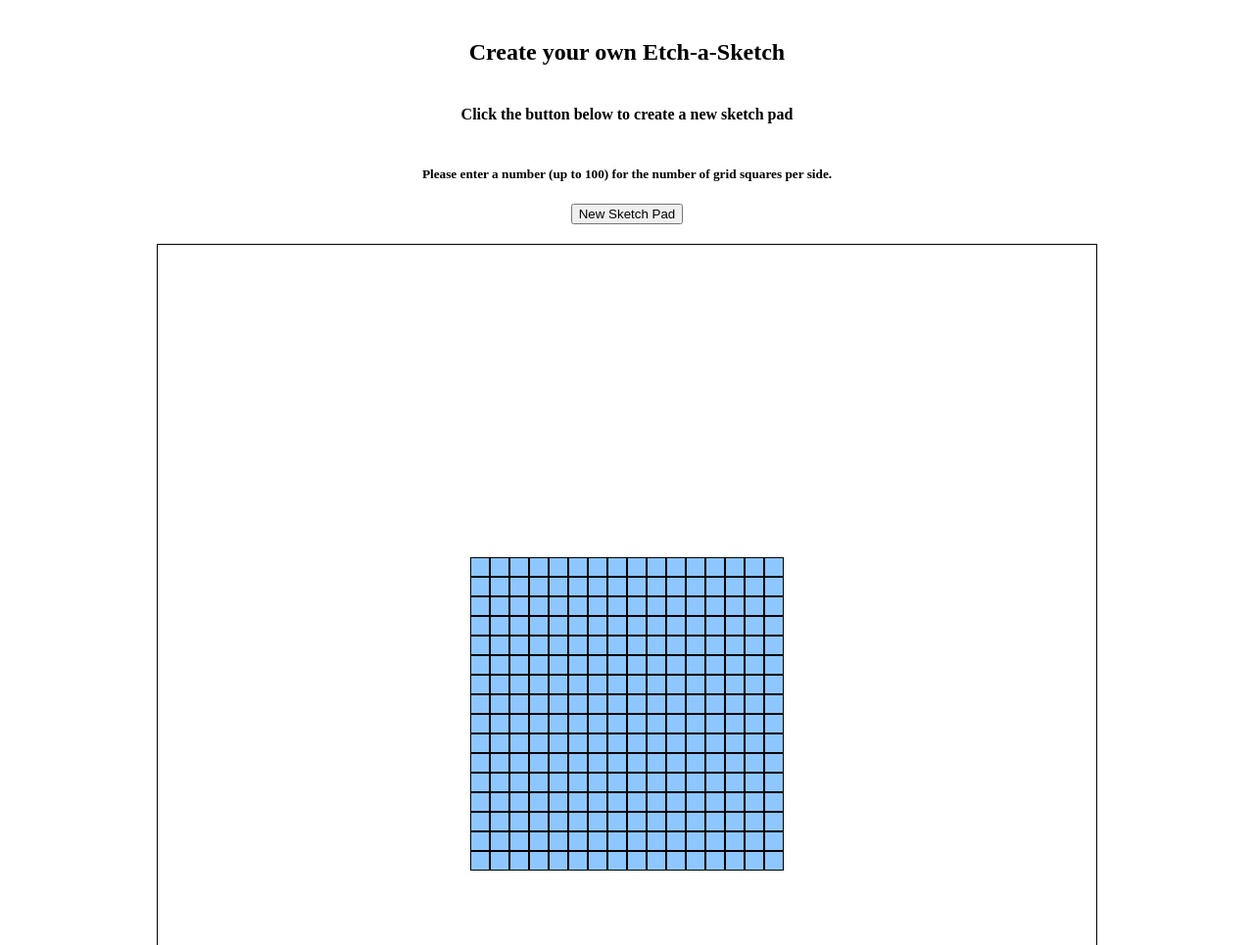
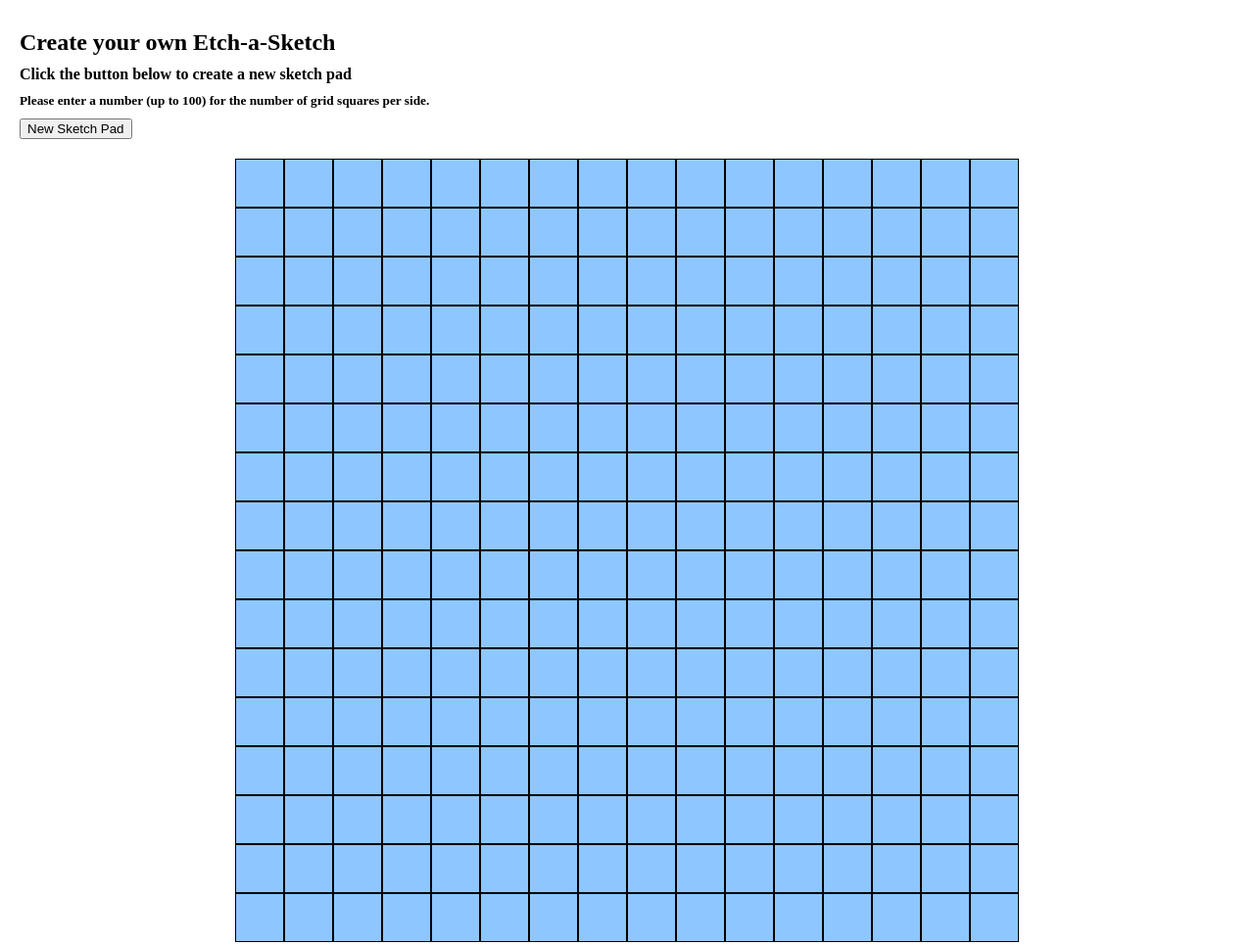
Before and after one commit to evans-rxfire/odin-etch-a-sketch, a plain HTML site: page index.html in a window 1280 px wide. Shown: the top 965 px of the page at 98% size. Drawn offline with Linux system fonts and the light colour scheme.

Commit message:
Working version completed. Needs styling.

```diff
--- a/etch-sketch.js
+++ b/etch-sketch.js
@@ -1,19 +1,53 @@
 const gridContainer = document.querySelector("#grid-container");
+const button = document.querySelector("button");
 
-for (i = 0; i < 16; i++) {
+function generateGrid(playerInput) {
+    gridContainer.innerHTML = "";
+
+    for (i = 0; i < playerInput; i++) {
         const row = document.createElement("div");
         row.classList.add("grid-row");
         gridContainer.appendChild(row);
 
-    for (j = 0; j < 16; j++) {
+        for (j = 0; j < playerInput; j++) {
             const square = document.createElement("div");
             square.classList.add("grid");
+
+            square.style.width = `${800 / playerInput}px`;
+            square.style.height = `${800 / playerInput}px`;
+
             row.appendChild(square);
-    };
+        }
+    }
 }
 
-//set up "hover" effect so square.sytle.backgroundColor changes when mouse passes over square
-// "hovering" == when mouse enters a div and ends when mouse leaves
+generateGrid(16);
+
+
+button.addEventListener("click", () => {
+    let playerInput = 16;
+
+    while (true) {
+        let userInput = prompt("Enter a number between 1 and 100", playerInput);
+
+        if (userInput === null) {
+            break;
+        }
+
+        let num = Number(userInput);
+
+        if(!isNaN(num) && num >= 1 && num <= 100) {
+            playerInput = num;
+            break;
+        }
+        else {
+            alert("Invalid input! Please enter a number between 1 and 100.");
+        }
+    }
+    generateGrid(playerInput);
+});
+
+
 
 document.querySelector("#grid-container").addEventListener("mouseover", function (event) {
     if (event.target.classList.contains("grid")) {
@@ -21,17 +55,6 @@ document.querySelector("#grid-container").addEventListener("mouseover", function
     }
 });
 
-// To do list:
-// create eventListener that generates a prompt when button clicked
-// take the value entered into the prompt == numberEntered
-// remove old grid
-// create a grid with numberEntered sqares per side
-// adjust the width/height of square to take up all space in grid-container
-
-
-
-
-
 /*document.querySelector("#grid-container").addEventListener("mouseout", function (event) {
     if (event.target.classList.contains("grid")) {
         event.target.style.backgroundColor = ""; // Reset to default
--- a/styles.css
+++ b/styles.css
@@ -1,15 +1,26 @@
 body {
     margin: 0;
-    padding: 0;
+    padding: 20px;
 }
 
 #button-container {
+    padding-bottom: 20px;
+    display: flex;
+    align-items: flex-start;
+    flex-direction: column;
+}
 
-    padding: 20px;
-    display: flex;
-    flex-direction: column;
-    align-items: center;
-    justify-content: center;
+h2 {
+    margin: 10px;
+    margin-left: 0;
+}
+
+h4 {
+    margin: 0;
+}
+
+h5 {
+    margin: 10px 0;
 }
 
 #grid-container {
@@ -17,8 +28,8 @@ body {
     border: solid 1px black;
     margin: auto;
     display: flex;
-    width: 960px;
-    height: 960px;
+    width: 800px;
+    height: 800px;
     align-items: center;
     justify-content: center;
     flex-direction: column;
@@ -31,8 +42,8 @@ body {
 
 .grid {
     box-sizing: border-box;
-    width: 20px;
-    height: 20px;
+    width: 50px;
+    height: 50px;
     border: solid 1px black;
     background-color: rgb(30, 144, 255, 0.5);
 }
```
Also changed, not shown: odin-eas.txt (renamed from odin-rsp.txt), 1 other file. Lines whose indentation alone changed are shown as unchanged.
